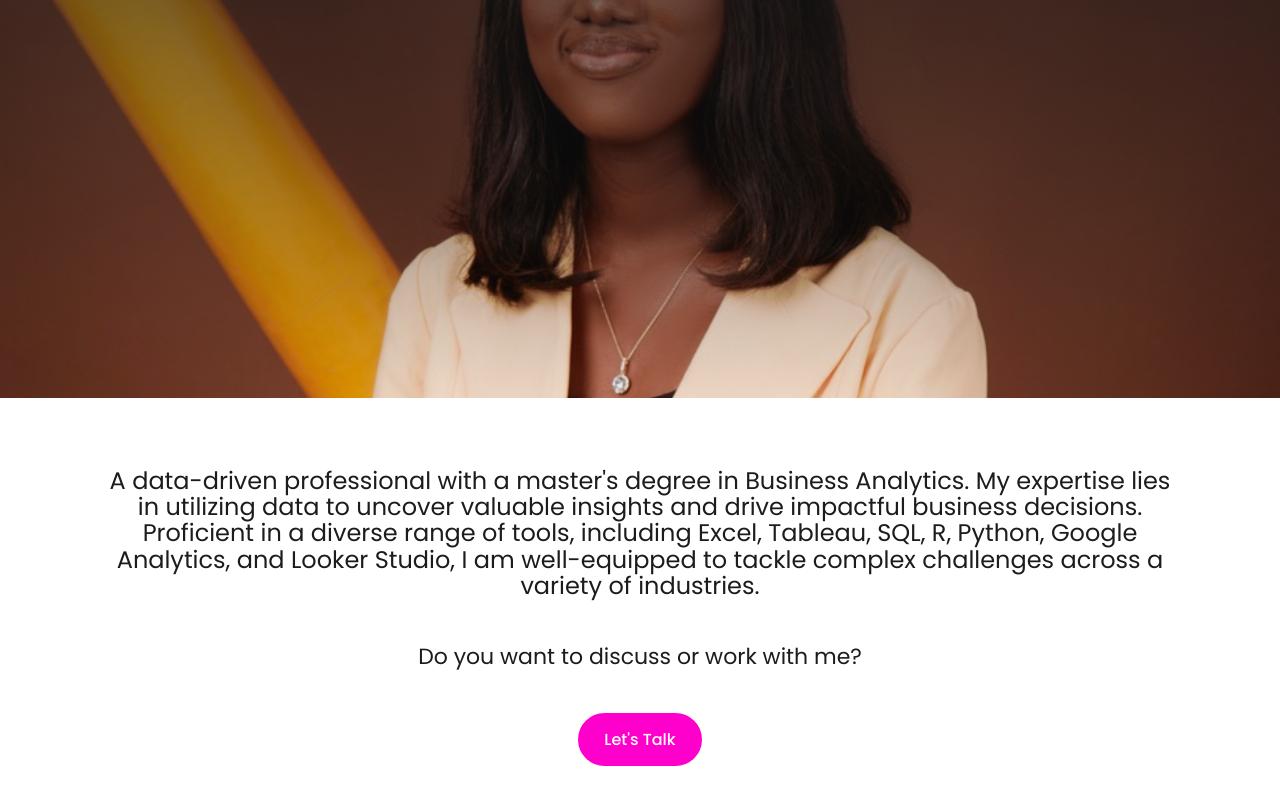
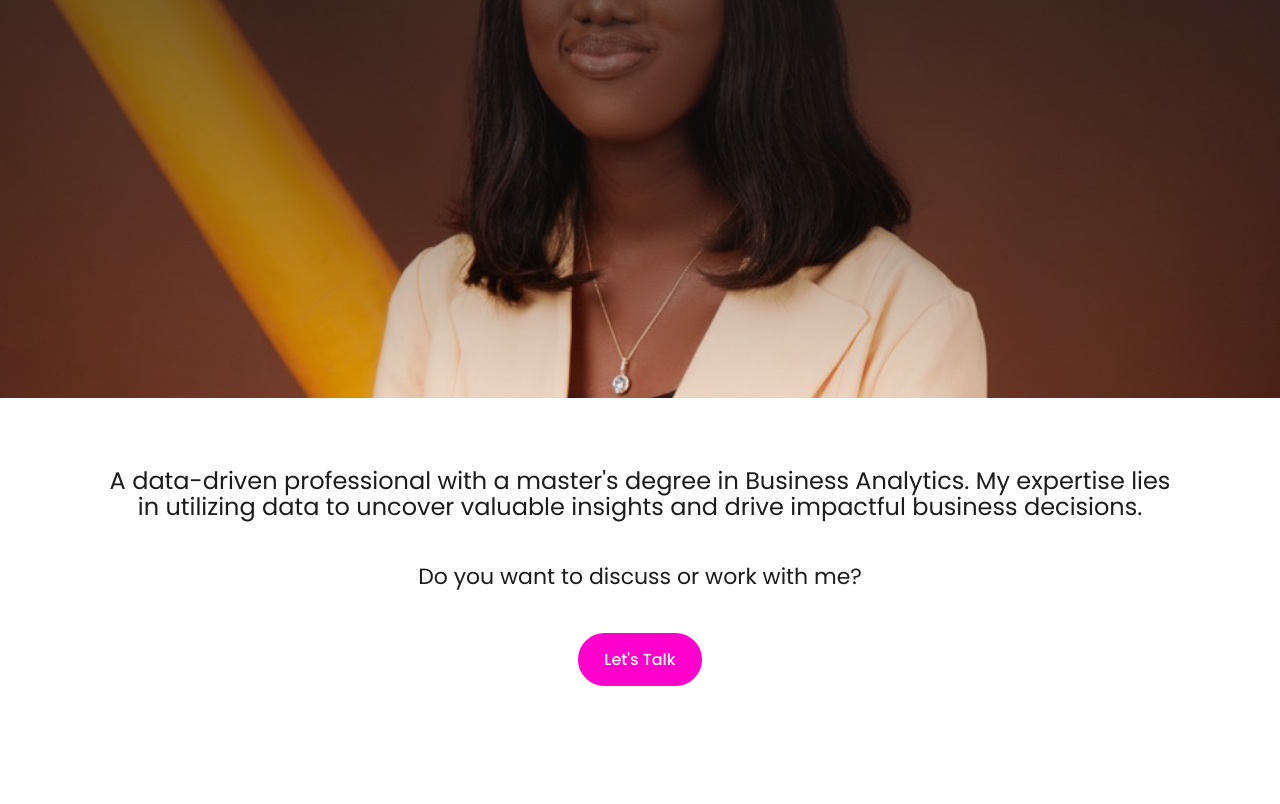
Before and after one commit to opeodedeyi/tife-portfolio, a Next.js app: page / in a window 1280 px wide. Shown: the part 511-1315 px from the top of the page. After the commit the page ends 1267 px from the top, so only its background shows below. Built offline with nearby package versions, Linux system fonts and the light colour scheme.

Commit message:
added new content

```diff
--- a/pages/index.js
+++ b/pages/index.js
@@ -19,7 +19,7 @@ const Home = () => {
             </div>
 
             <div className="home-container-socials">
-                <p className="home-container-content">A data-driven professional with a master&apos;s degree in Business Analytics. My expertise lies in utilizing data to uncover valuable insights and drive impactful business decisions. Proficient in a diverse range of tools, including Excel, Tableau, SQL, R, Python, Google Analytics, and Looker Studio, I am well-equipped to tackle complex challenges across a variety of industries.</p>
+                <p className="home-container-content">A data-driven professional with a master&apos;s degree in Business Analytics. My expertise lies in utilizing data to uncover valuable insights and drive impactful business decisions.</p>
                 <p className="home-normal-text">Do you want to discuss or work with me?</p>
                 <Link href='/contact' className='button-normal'>Let&apos;s Talk</Link>
             </div>
```
